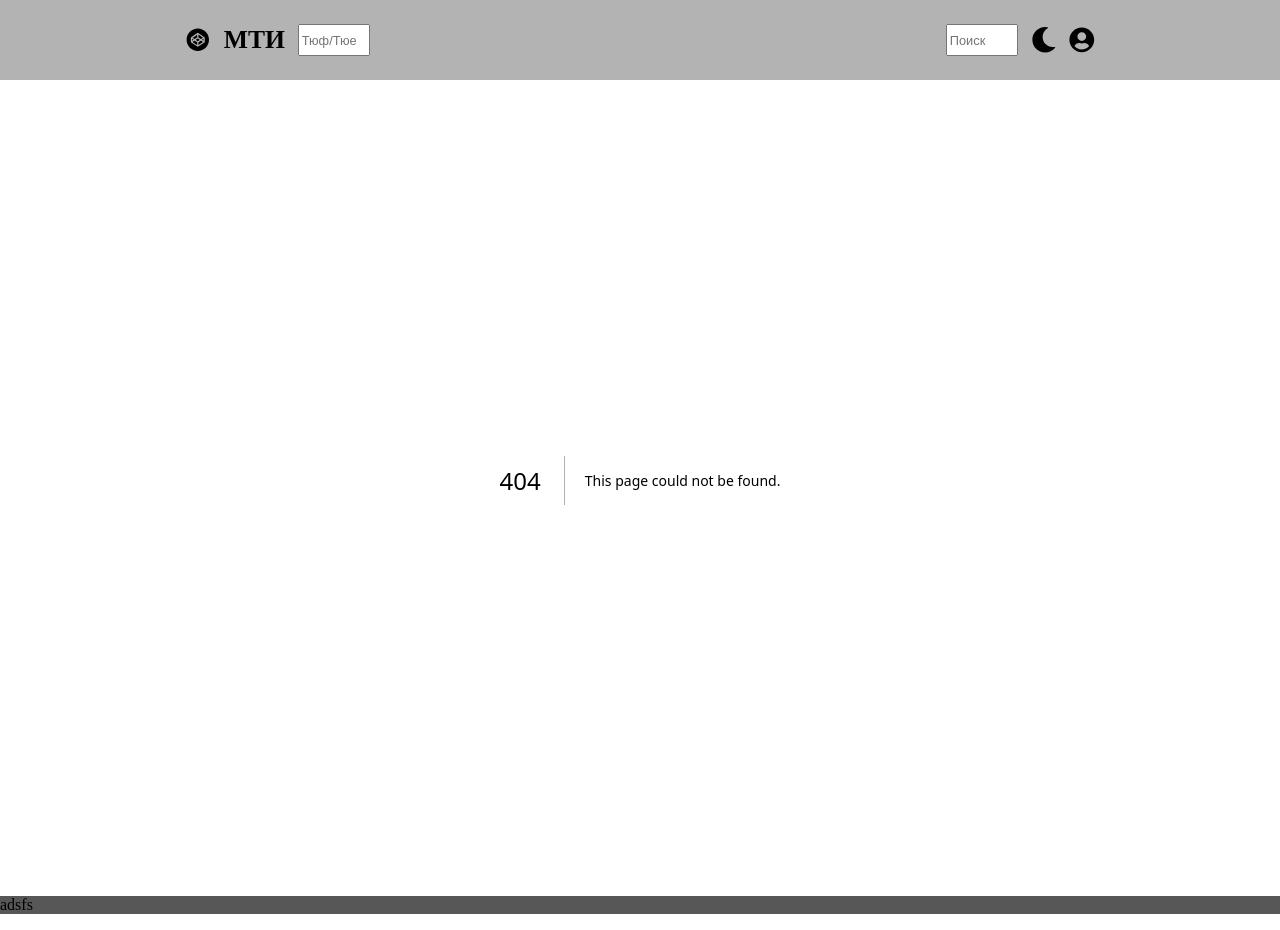
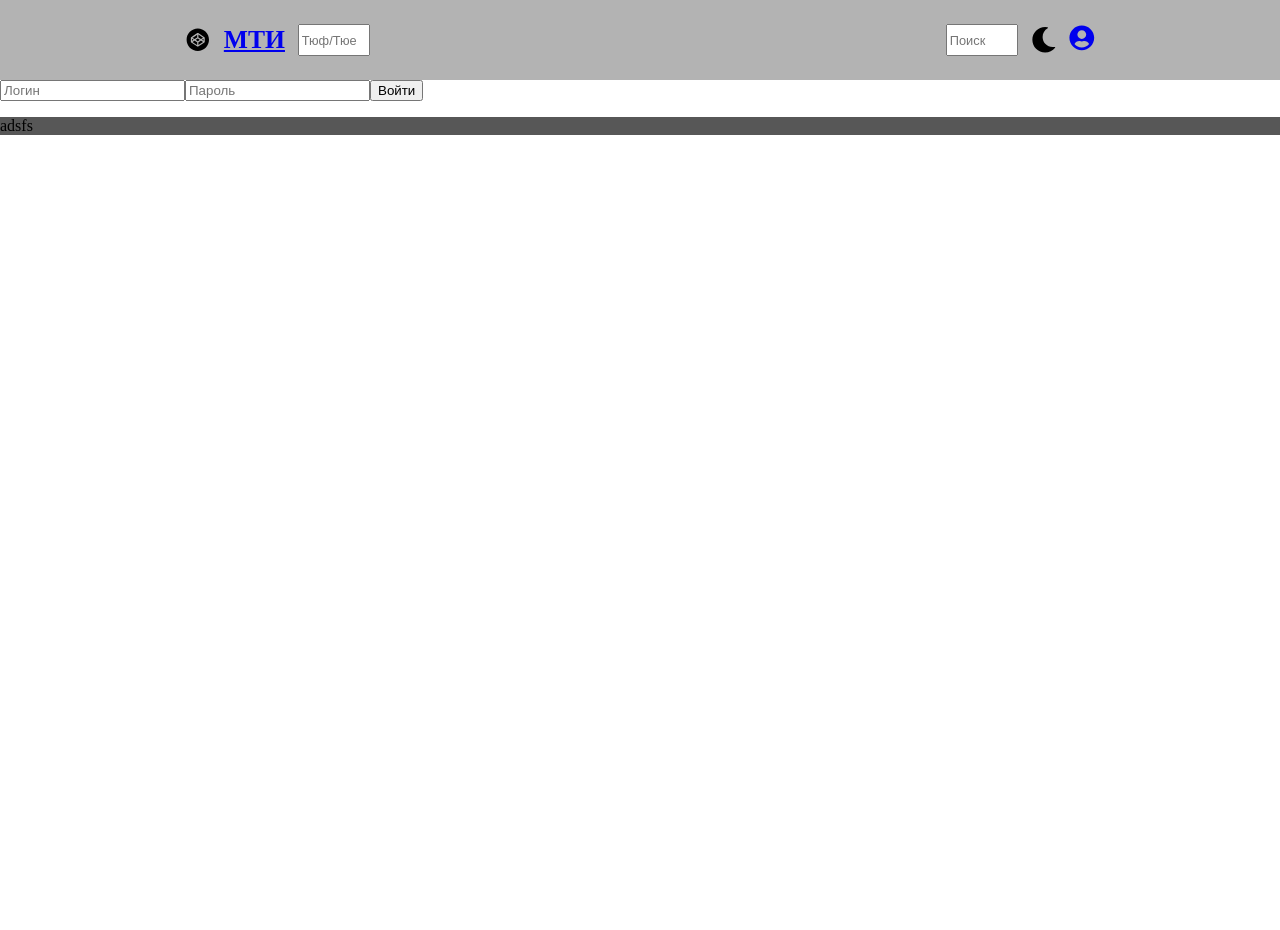
Before and after one commit to MTI-System/MTI-site, a Next.js app: page /login in a window 1280 px wide. Before the commit this address had no page. After the commit the page ends 800 px from the top, so only its background shows below. Built offline with nearby package versions, Linux system fonts and the light colour scheme.

Commit message:
Авторизация

```diff
--- a/src/app/layout.tsx
+++ b/src/app/layout.tsx
@@ -17,13 +17,17 @@ function RootLayout({
         <header className="horizontal header-gap">
           <div className="horizontal">
             <IoLogoCodepen className={"logo"} />
-            <h2>МТИ</h2>
+            <Link href={"/"}><h2>МТИ</h2></Link>
             <input placeholder="Тюф/Тюе" className="search"></input>
           </div>
           <div className="horizontal">
             <input placeholder="Поиск" className="search"></input>
-            <FaMoon className="icon-button" />
-            <FaUserCircle className="icon-button" />
+
+              <FaMoon className="icon-button" />
+
+            <Link href={"/profile"}>
+              <FaUserCircle className="icon-button" />
+            </Link>
           </div>
         </header>
           {children}
@@ -36,7 +40,7 @@ function RootLayout({
 }
 
 function Loading(){
-return <h1>Loading...</h1>
+  return <h1>Loading...</h1>
 }
 
 export default RootLayout
--- /dev/null
+++ b/src/app/login/page.tsx
@@ -0,0 +1,39 @@
+"use client"
+import {useEffect, useState} from "react";
+import {redirect} from "next/navigation";
+import {AUTH_API} from "@/components/constants";
+
+export default function LoginPage(){
+    const [loginButtonState, setLoginButtonState] = useState<string>("Войти");
+    const [loginText, setLoginText] = useState<string>("");
+    const [passText, setPassText] = useState<string>("");
+    return (
+        <div>
+            <input type={"text"} placeholder={"Логин"} onChange={(event)=>{setLoginText(event.target.value)}}  />
+            <input type={"password"} placeholder={"Пароль"} onChange={(event)=>{setPassText(event.target.value)}}/>
+            <button id={"login_button"} onClick={()=>{
+                setLoginButtonState("Loading...")
+                const formData = new FormData();
+                formData.append("username", loginText);
+                formData.append("password", passText);
+                    console.log(formData.get("username"))
+                    fetch(AUTH_API + "login", {
+                        method: "POST",
+                        body: formData,
+                    }).then(res => res.json()).then(data => {
+                        if (data === false){
+                            alert("Не верные данные")
+                            setLoginButtonState("Войти")
+                        }
+                        else{
+                            localStorage.setItem("mti_auth_key", data);
+                            redirect("/profile")
+                        }
+                    })
+
+
+                // localStorage.setItem("mti_auth_key", );
+            }}>{loginButtonState}</button>
+        </div>
+    )
+}
--- a/src/app/problems/page.tsx
+++ b/src/app/problems/page.tsx
@@ -1,10 +1,11 @@
+import { PROBLEM_API } from "@/components/constants"
 import TaskCard from "@/components/ui/TaskCard"
 import { Problem, ProblemList } from "@/types/problemAPI"
 
 
 
 async function TasksPage() {
-  const response = await fetch(process.env.PROBLEM_API!!)
+  const response = await fetch(PROBLEM_API!!)
   const respJSON:ProblemList = await response.json()
   return (
     <div>
--- /dev/null
+++ b/src/components/constants.ts
@@ -0,0 +1,2 @@
+export const AUTH_API = "https://auth.mofius-server.ru/api/"
+export const PROBLEM_API="https://testbackend.mofius-server.ru/api/problems/get_problems_by_tournament_type_and_year?tournamentTypeId=1&year=2025"
--- /dev/null
+++ b/src/types/authApi.ts
@@ -0,0 +1,5 @@
+interface User{
+  id: number
+  username: string
+  email: string
+}
```
Also changed, not shown: src/app/profile/page.tsx (added, +48 -0 lines), 2 other files (tests, documents, lock files or other folders).
